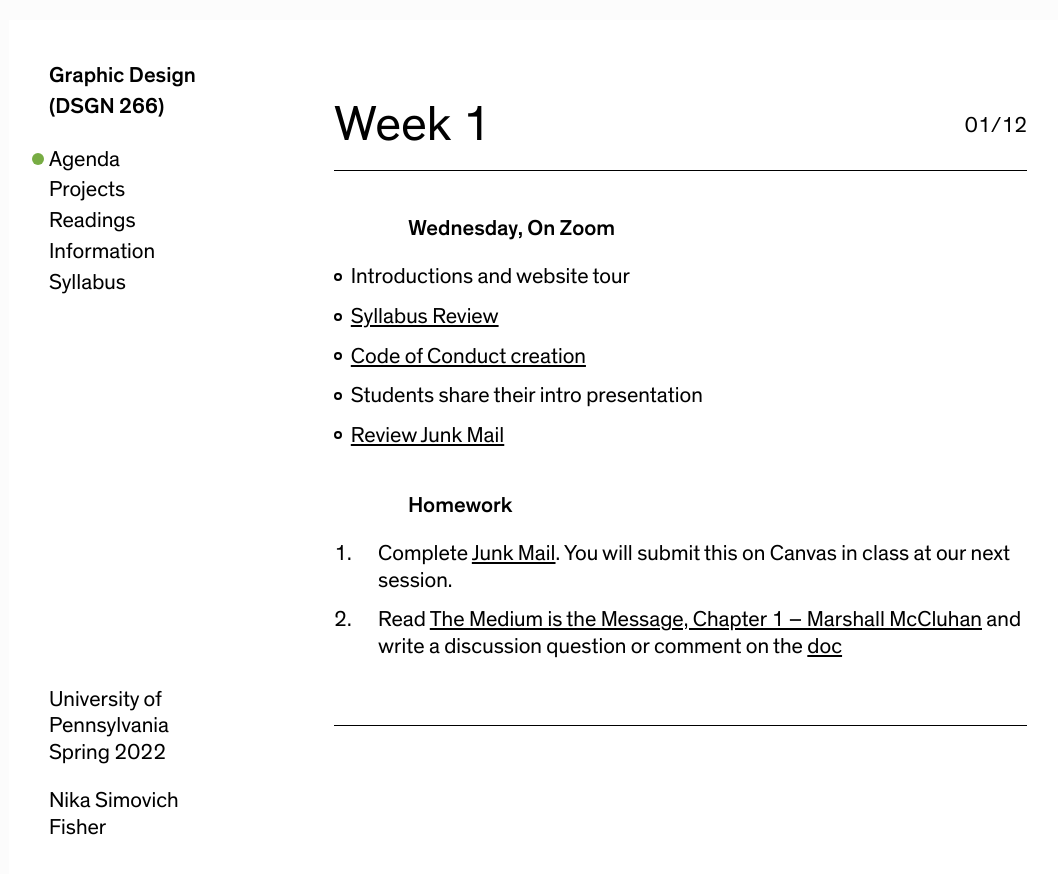
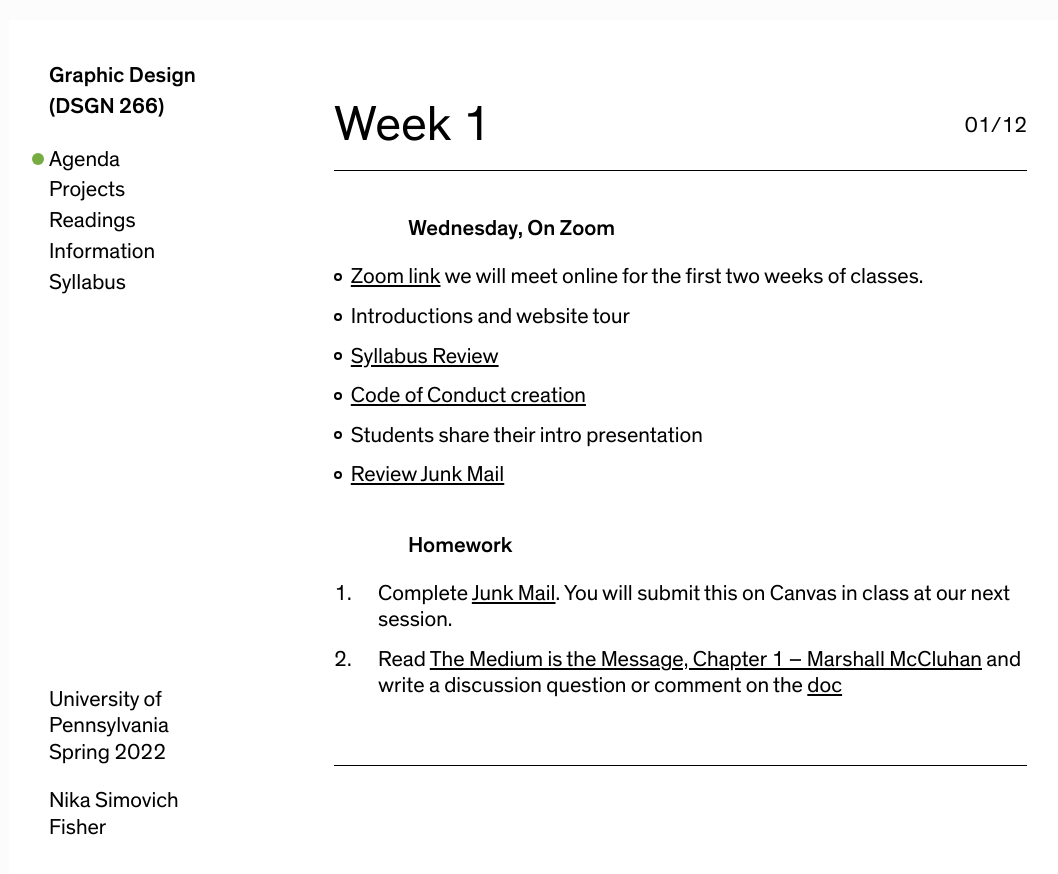
Before and after one commit to nikasimovich/gds22, a Jekyll site: the page built from _agendas/week-1.md, in a window 1280 px wide and 900 px high. Shown: the top 874 px of the window, without its empty margins (11-1069 px from the left). Built offline with Jekyll 4.4.1, drawn with Linux system fonts in a browser that asks for light colours.

Commit message:
Add agenda

```diff
--- a/_agendas/week-1.md
+++ b/_agendas/week-1.md
@@ -7,11 +7,12 @@ summary: Intros
 
 ### Wednesday, On Zoom
 
+- [Zoom link](https://zoom.us/j/7047994536?pwd=RThBZ0oyWHd5M2RZcmFNQUVwUFJHUT09) we will meet online for the first two weeks of classes.
 - Introductions and website tour
 - [Syllabus Review](/syllabus)
 - [Code of Conduct creation](https://paper.dropbox.com/doc/S22-Penn-Graphic-Design-Names-and-Code-of-Conduct--BZ3Gc9U_QPH5F7~SQ8WyXdilAQ-rkH72Alu2IHxolZiOxZmz)
 - Students share their intro presentation
-- [Review Junk Mail](projects/junk)
+- [Review Junk Mail](../projects/junk)
 
 ### Homework
 
```
